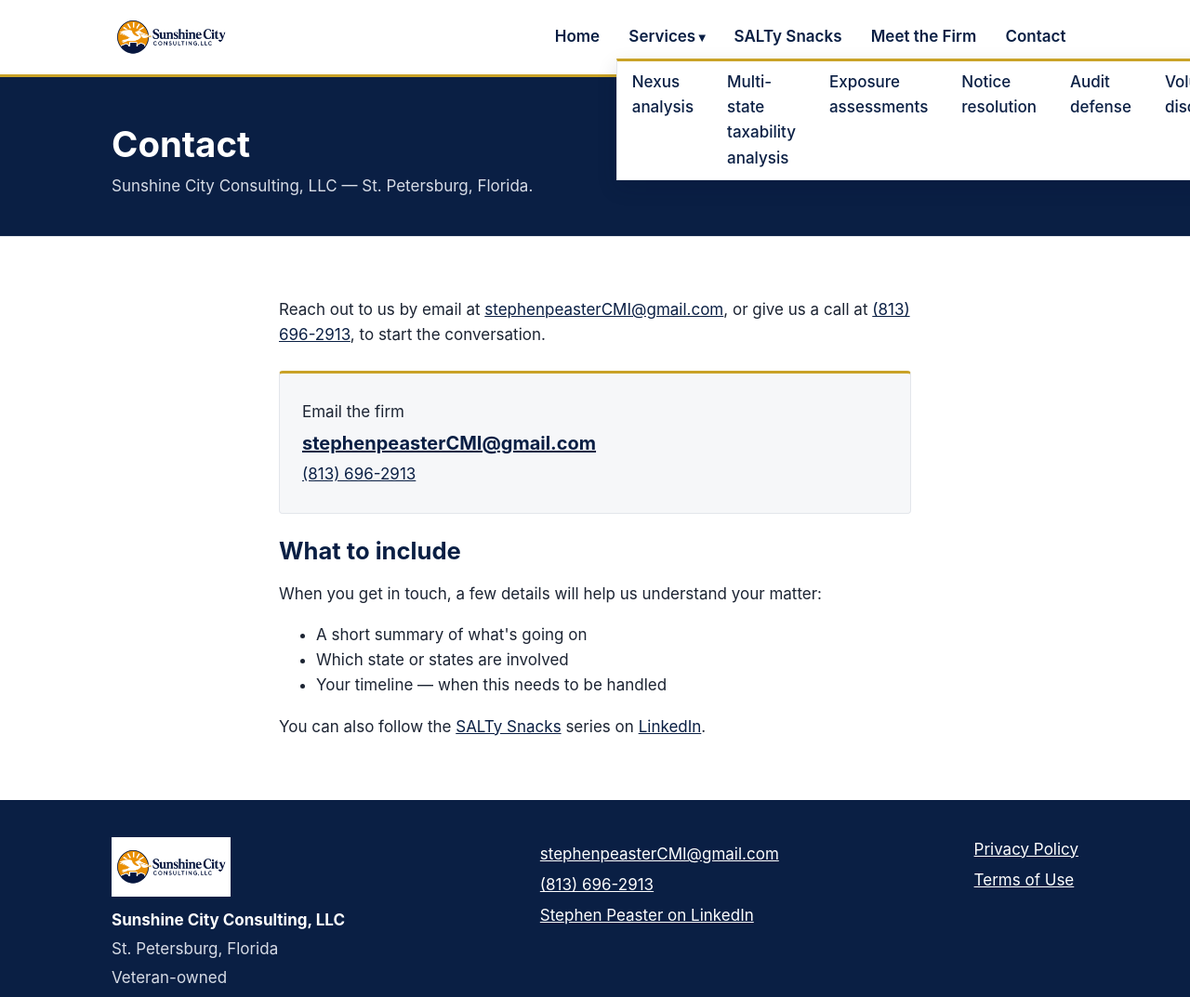
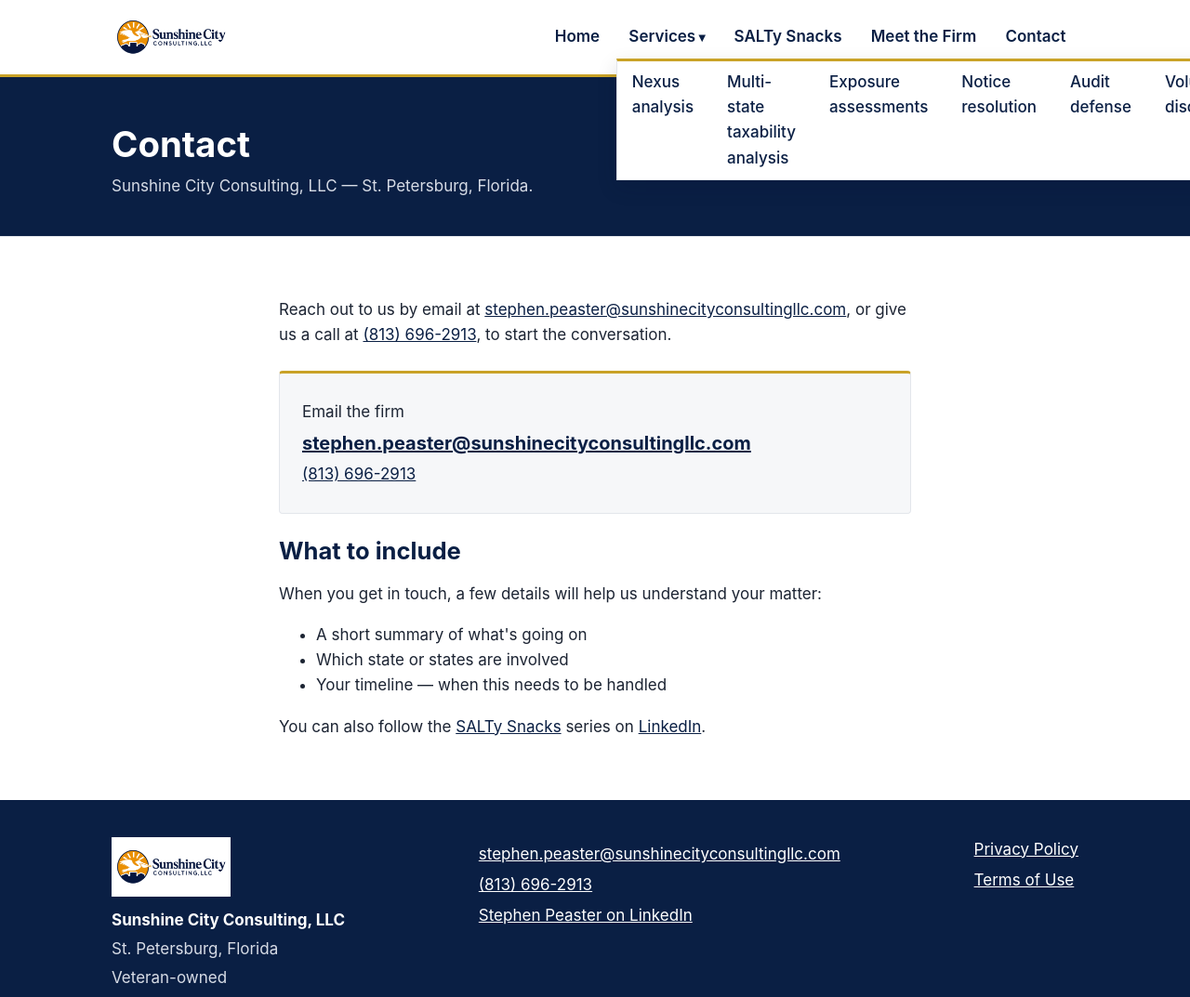
Before and after one commit to stephenpeaster-HollowMarch/sunshine-city-consulting-website, a plain HTML site: page contact/index.html in a window 1280 px wide. Shown: the top 1073 px of the page at 93% size. Drawn offline with Linux system fonts and the light colour scheme.

Commit message:
Swap site contact email to stephen.peaster@sunshinecityconsultingllc.com

```diff
--- a/contact/index.html
+++ b/contact/index.html
@@ -5,7 +5,7 @@
 <meta name="viewport" content="width=device-width, initial-scale=1">
 <meta name="color-scheme" content="light">
 <title>Contact — Sunshine City Consulting, LLC</title>
-<meta name="description" content="Contact Sunshine City Consulting, LLC by email: stephenpeasterCMI@gmail.com.">
+<meta name="description" content="Contact Sunshine City Consulting, LLC by email: stephen.peaster@sunshinecityconsultingllc.com.">
 <link rel="stylesheet" href="../styles.css">
 </head>
 <body>
@@ -50,11 +50,11 @@
 
   <section>
     <div class="wrap narrow">
-      <p>Reach out to us by email at <a href="mailto:stephenpeasterCMI@gmail.com">stephenpeasterCMI@gmail.com</a>, or give us a call at <a href="tel:+18136962913">(813) 696-2913</a>, to start the conversation.</p>
+      <p>Reach out to us by email at <a href="mailto:stephen.peaster@sunshinecityconsultingllc.com">stephen.peaster@sunshinecityconsultingllc.com</a>, or give us a call at <a href="tel:+18136962913">(813) 696-2913</a>, to start the conversation.</p>
 
       <div class="contact-box">
         <p>Email the firm</p>
-        <p class="email"><a href="mailto:stephenpeasterCMI@gmail.com">stephenpeasterCMI@gmail.com</a></p>
+        <p class="email"><a href="mailto:stephen.peaster@sunshinecityconsultingllc.com">stephen.peaster@sunshinecityconsultingllc.com</a></p>
         <p class="phone"><a href="tel:+18136962913">(813) 696-2913</a></p>
       </div>
 
@@ -79,7 +79,7 @@
       <p>Veteran-owned</p>
     </div>
     <div class="footer-links">
-      <p><a href="mailto:stephenpeasterCMI@gmail.com">stephenpeasterCMI@gmail.com</a></p>
+      <p><a href="mailto:stephen.peaster@sunshinecityconsultingllc.com">stephen.peaster@sunshinecityconsultingllc.com</a></p>
       <p><a href="tel:+18136962913">(813) 696-2913</a></p>
       <p><a href="https://www.linkedin.com/in/stephenpeaster">Stephen Peaster on LinkedIn</a></p>
     </div>
```
Also changed, not shown: index.html (+2 -2 lines), meet-the-firm/index.html (+1 -1 lines), privacy-policy/index.html (+2 -2 lines), salty-snacks/index.html (+1 -1 lines), services/audit-defense/index.html (+1 -1 lines), services/exposure-assessments/index.html (+1 -1 lines), services/index.html (+1 -1 lines), services/multi-state-taxability-analysis/index.html (+1 -1 lines), services/nexus-analysis/index.html (+1 -1 lines), services/notice-resolution/index.html (+1 -1 lines), services/penalty-abatement/index.html (+1 -1 lines), services/reverse-audits/index.html (+1 -1 lines), services/voluntary-disclosure/index.html (+1 -1 lines), terms-of-use/index.html (+2 -2 lines).
